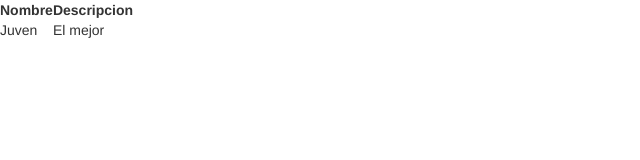
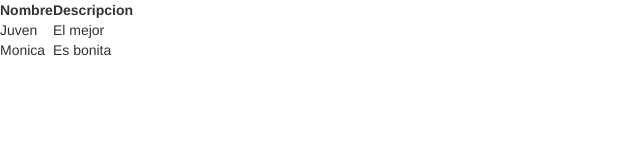
Before and after one commit to pebblead/lamejorfila, a plain HTML site: page index.html in a window 1280 px wide. Shown: the whole page, without its empty margins (0-640 px from the left). Drawn offline with Linux system fonts and the light colour scheme.

Commit message:
clase tabla

```diff
--- a/index.html
+++ b/index.html
@@ -18,6 +18,10 @@
 				<td>Juven</td>
 				<td>El mejor</td>
 			</tr>
+			<tr>
+				<td>Monica</td>
+				<td>Es bonita</td>
+			</tr>
 		</tbody>
 	</table>
 </body>
```
